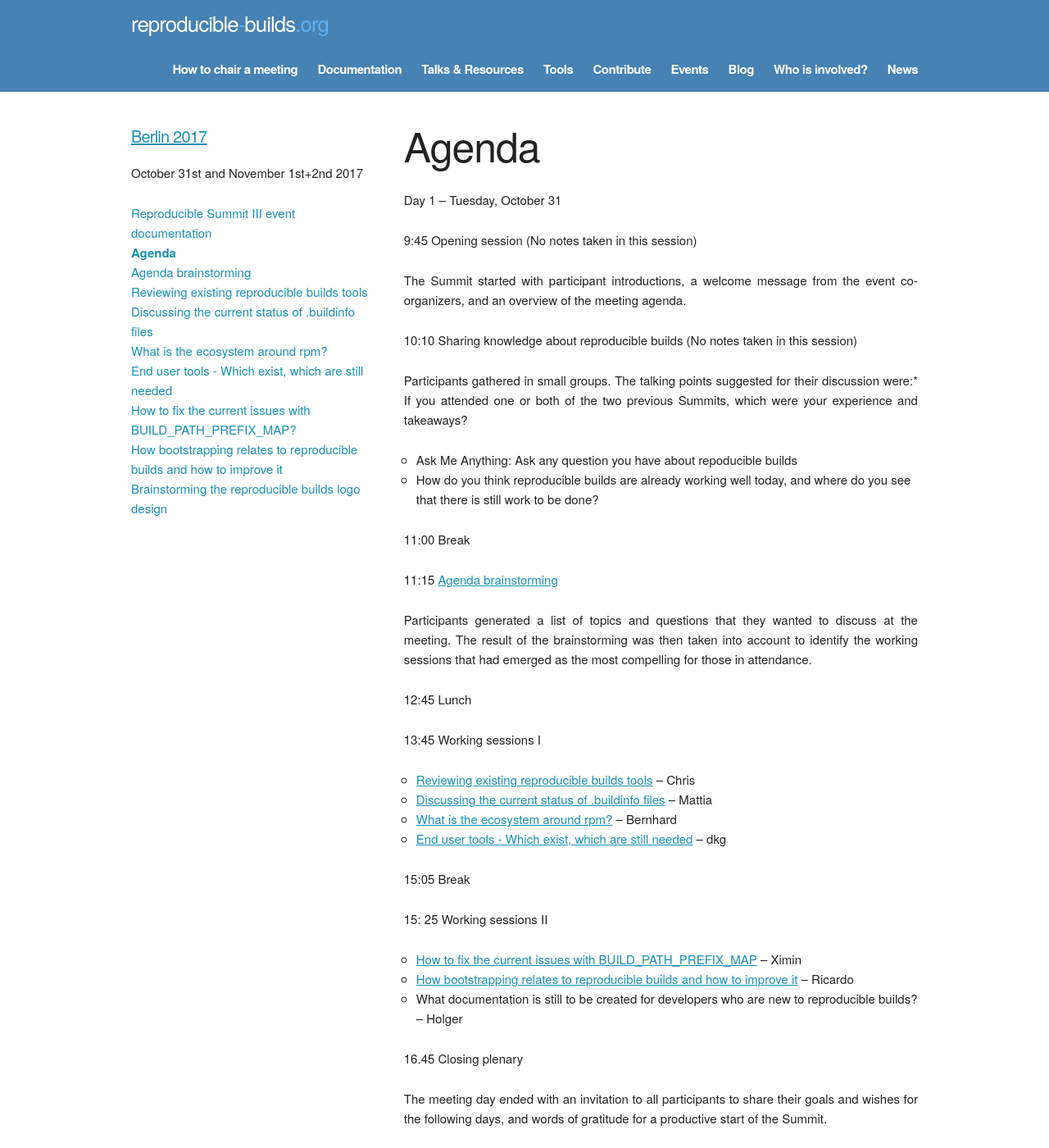
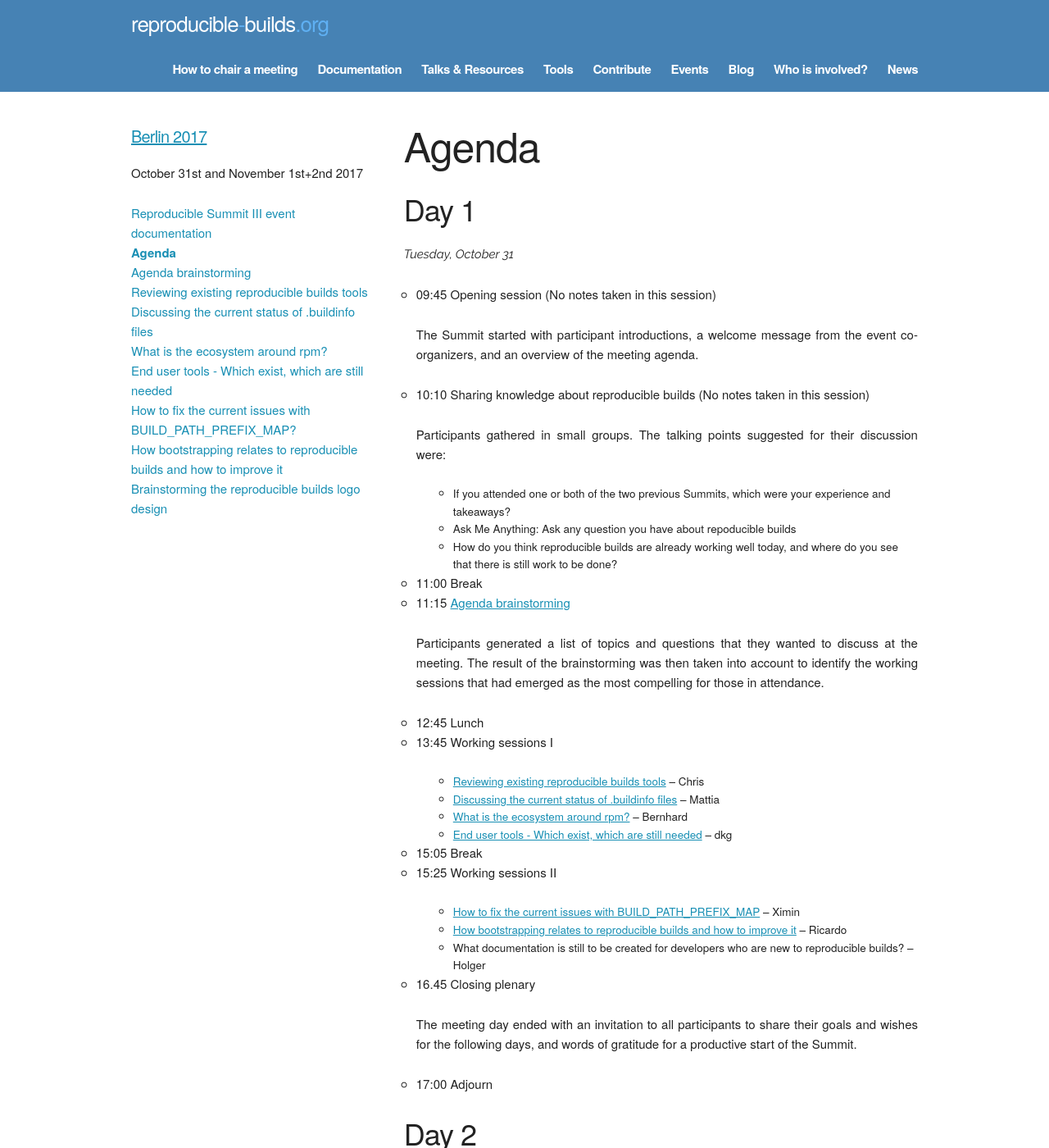
Before and after one commit to prototypefund/reproducible-website, a Jekyll site: the page built from _events/berlin2017/agenda.md, in a window 1280 px wide and 1400 px high. Shown: the whole window at 82% size. Built offline with Jekyll 4.4.1, drawn with Linux system fonts in a browser that asks for light colours; some web fonts are replaced; some of the changed text lies outside the part shown.

Commit message:
rws3: format agenda.md to look like previous years'

```diff
--- a/_events/berlin2017/agenda.md
+++ b/_events/berlin2017/agenda.md
@@ -6,159 +6,109 @@
 permalink: /events/berlin2017/agenda/
 ---
 
+Day 1
+-----
 
-Day 1 – Tuesday, October 31
-
-9:45 Opening session (No notes taken in this session)
-
-The Summit started with participant introductions, a welcome message from the event co-organizers, and an overview of the meeting agenda.
-
-10:10 Sharing knowledge about reproducible builds (No notes taken in this session)
-
-Participants gathered in small groups. The talking points suggested for their discussion were:* If you attended one or both of the two previous Summits, which were your experience and takeaways?
-* Ask Me Anything: Ask any question you have about repoducible builds
-* How do you think reproducible builds are already working well today, and where do you see that there is still work to be done?
-
-11:00 Break
-
-11:15 [Agenda brainstorming]({{ "/events/berlin2017/agendabrainstorming/" | prepend: site.baseurl }})
-
-Participants generated a list of topics and questions that they wanted to discuss at the meeting. The result of the brainstorming was then taken into account to identify the working sessions that had emerged as the most compelling for those in attendance.
-
-12:45 Lunch
-
-13:45 Working sessions I
-
-* [Reviewing existing reproducible builds tools]({{ "/events/berlin2017/existingtools/" | prepend: site.baseurl }}) – Chris
-* [Discussing the current status of .buildinfo files]({{ "/events/berlin2017/statusbuildinfofiles/" | prepend: site.baseurl }}) – Mattia
-* [What is the ecosystem around rpm?]({{ "/events/berlin2017/ecosystemrpm/" | prepend: site.baseurl }}) – Bernhard
-* [End user tools - Which exist, which are still needed]({{ "/events/berlin2017/usertools/" | prepend: site.baseurl }}) – dkg
-
-15:05 Break
-
-15: 25 Working sessions II
-
-* [How to fix the current issues with BUILD_PATH_PREFIX_MAP]({{ "/events/berlin2017/buildpathprefixmap/" | prepend: site.baseurl }}) – Ximin
-* [How bootstrapping relates to reproducible builds and how to improve it]({{ "/events/berlin2017/bootstrapping/" | prepend: site.baseurl }}) – Ricardo
-* What documentation is still to be created for developers who are new to reproducible builds? – Holger
-
-16.45 Closing plenary
-
-The meeting day ended with an invitation to all participants to share their goals and wishes for the following days, and words of gratitude for a productive start of the Summit.
+*Tuesday, October 31*
 
 
-17:00 Adjourn
+*   09:45 Opening session (No notes taken in this session)
 
-Day 2 – November 1, 2017
+    The Summit started with participant introductions, a welcome message from the event co-organizers, and an overview of the meeting agenda.
+*   10:10 Sharing knowledge about reproducible builds (No notes taken in this session)
+
+    Participants gathered in small groups. The talking points suggested for their discussion were:
+
+    * If you attended one or both of the two previous Summits, which were your experience and takeaways?
+    * Ask Me Anything: Ask any question you have about repoducible builds
+    * How do you think reproducible builds are already working well today, and where do you see that there is still work to be done?
+*   11:00 Break
+*   11:15 [Agenda brainstorming]({{ "/events/berlin2017/agendabrainstorming/" | prepend: site.baseurl }})
+
+    Participants generated a list of topics and questions that they wanted to discuss at the meeting. The result of the brainstorming was then taken into account to identify the working sessions that had emerged as the most compelling for those in attendance.
+*   12:45 Lunch
+*   13:45 Working sessions I
+
+    * [Reviewing existing reproducible builds tools]({{ "/events/berlin2017/existingtools/" | prepend: site.baseurl }}) – Chris
+    * [Discussing the current status of .buildinfo files]({{ "/events/berlin2017/statusbuildinfofiles/" | prepend: site.baseurl }}) – Mattia
+    * [What is the ecosystem around rpm?]({{ "/events/berlin2017/ecosystemrpm/" | prepend: site.baseurl }}) – Bernhard
+    * [End user tools - Which exist, which are still needed]({{ "/events/berlin2017/usertools/" | prepend: site.baseurl }}) – dkg
+*   15:05 Break
+*   15:25 Working sessions II
+
+    * [How to fix the current issues with BUILD_PATH_PREFIX_MAP]({{ "/events/berlin2017/buildpathprefixmap/" | prepend: site.baseurl }}) – Ximin
+    * [How bootstrapping relates to reproducible builds and how to improve it]({{ "/events/berlin2017/bootstrapping/" | prepend: site.baseurl }}) – Ricardo
+    * What documentation is still to be created for developers who are new to reproducible builds? – Holger
+*   16.45 Closing plenary
+
+    The meeting day ended with an invitation to all participants to share their goals and wishes for the following days, and words of gratitude for a productive start of the Summit.
+*   17:00 Adjourn
 
 
-9:45 Opening session (No notes taken in this session)
+Day 2
+-----
 
-The second day of the Summit opened with a summary of the work done during the previous day, and a brief overview of the plan for the day ahead.
+*November 1, 2017*
 
 
-9:55 Working Sessions III (Session notes start on page 36)* Improving reproducible builds in Java – Gábor
-* Bootstrapping: Mapping the problem space – Ricardo
-* Best practices and open issues in regards to engaging upstreams – Chris
-* How can policies help the end user to define what they want in terms of reproducibility? – dkg
+*   09:45 Opening session (No notes taken in this session)
+
+    The second day of the Summit opened with a summary of the work done during the previous day, and a brief overview of the plan for the day ahead.
+*   09:55 Working Sessions III (Session notes start on page 36)* Improving reproducible builds in Java – Gábor
+    * Bootstrapping: Mapping the problem space – Ricardo
+    * Best practices and open issues in regards to engaging upstreams – Chris
+    * How can policies help the end user to define what they want in terms of reproducibility? – dkg
+*   11:30 Break
+*   12:00 Skill share sessions (No notes taken in these sessions)* How to rebuild a specific .deb from its .buildinfo
+    * How to do everything* in Emacs (<nowiki>*conditions apply</nowiki>)
+    * Ask Me Anything coreboot
+    * Binwalk arbitrary firmware images
+    * How/why not reproducible tar format is
+    * How to build NetBSD
+    * How to use reprotest
+    * How to autoclassify indeterminism
+    * How to snapshot Debian to build reproducible system images
+    * AMA F-Droid
+    * How to integrate with Travis CI
+*   12:30 Lunch
+*   13:30 Working sessions IV (Session notes start on page 49)* Mapping out archive formats – Eric
+    * Building a system image from existing binaries – intrigeri
+    * How to preserve software integrity in different legal contexts? – dkg
+    * Marketing: Why is it valuable to support the reproducible builds work and who is our audience? – Beatrice
+*   14.45 Break
+*   15:00 Closing plenary
+
+    The day was brought to a close with the invitation to share proposals for the next day's working sessions, and the invitation to use the meeting space to hack together during the rest of the afternoon.
+*   15:20 Adjourn
+*   15:20 – 17:30 Hack time
+
+Day 3
+-----
+
+*November 2, 2017*
 
 
+*   09:45 Opening session (No notes taken in this session)
 
+    The final day of the Summit opened with the encouragement to focus the last day of the meeting on drafting action plans to be carried out during the following weeks and months.
+*   10:05 Working sessions V (Session notes start on page 58)* Defining terminology: reproducible, bootstrap<span style="background-color:transparent;">pable, reliable – Timothy</span>
+    * SOURCE_DATE_EPOCH specification: Overview and improvements needed – Ximin
+    * Setting up build environments for reproducibility – Marcus
+    * What is needed to run rebuilders? – dkg
+*   11:05 Break
+*   11:20 Working sessions VI (Session notes start on page 71)* Mapping out our short- and long-term goals – Holger
+    * How to onboard new contributors – Mattia
+    * Identifying next actionable steps for marketing outreach – Beatrice
+    * Funding reproducible builds work – Elisa, Chris
+*   12:40 Lunch
+*   13:40 working sessions VII (Session notes start on page 84)* Enabling cross-distro reproducibility – Janneke
+    * Exploring reproducibility for Mac and Windows – Nicolas
+    * What does code-signing means in terms of reproducibility? – Chris, dkg
+    * Prioritizing the minimum viable set of tools needed for end users – Ricardo, intrigeri
+    * Discussing current status and potential improvements in regards to .buildinfo files for rpm and iso – Marek
+    * Brainstorming the reproducible builds logo design – Holger, Brennan
+*   15:30 Closing plenary
 
-
-11:30 Break
-
-
-12:00 Skill share sessions (No notes taken in these sessions)* How to rebuild a specific .deb from its .buildinfo
-* How to do everything* in Emacs (<nowiki>*conditions apply</nowiki>)
-* Ask Me Anything coreboot
-* Binwalk arbitrary firmware images
-* How/why not reproducible tar format is
-* How to build NetBSD
-* How to use reprotest
-* How to autoclassify indeterminism
-* How to snapshot Debian to build reproducible system images
-* AMA F-Droid
-* How to integrate with Travis CI
-
-
-
-
-
-12:30 Lunch
-
-
-13:30 Working sessions IV (Session notes start on page 49)* Mapping out archive formats – Eric
-* Building a system image from existing binaries – intrigeri
-* How to preserve software integrity in different legal contexts? – dkg
-* Marketing: Why is it valuable to support the reproducible builds work and who is our audience? – Beatrice
-
-
-
-
-
-14.45 Break
-
-
-15:00 Closing plenary
-
-The day was brought to a close with the invitation to share proposals for the next day's working sessions, and the invitation to use the meeting space to hack together during the rest of the afternoon.
-
-
-15:20 Adjourn
-
-
-15:20 – 17:30 Hack time
-
-Day 3 – November 2, 2017
-
-
-9:45 Opening session (No notes taken in this session)
-
-The final day of the Summit opened with the encouragement to focus the last day of the meeting on drafting action plans to be carried out during the following weeks and months.
-
-
-10:05 Working sessions V (Session notes start on page 58)* Defining terminology: reproducible, bootstrap<span style="background-color:transparent;">pable, reliable – Timothy</span>
-* SOURCE_DATE_EPOCH specification: Overview and improvements needed – Ximin
-* Setting up build environments for reproducibility – Marcus
-* What is needed to run rebuilders? – dkg
-
-
-
-
-
-11:05 Break
-
-
-11:20 Working sessions VI (Session notes start on page 71)* Mapping out our short- and long-term goals – Holger
-* How to onboard new contributors – Mattia
-* Identifying next actionable steps for marketing outreach – Beatrice
-* Funding reproducible builds work – Elisa, Chris
-
-
-
-
-
-12:40 Lunch
-
-
-13:40 working sessions VII (Session notes start on page 84)* Enabling cross-distro reproducibility – Janneke
-* Exploring reproducibility for Mac and Windows – Nicolas
-* What does code-signing means in terms of reproducibility? – Chris, dkg
-* Prioritizing the minimum viable set of tools needed for end users – Ricardo, intrigeri
-* Discussing current status and potential improvements in regards to .buildinfo files for rpm and iso – Marek
-* Brainstorming the reproducible builds logo design – Holger, Brennan
-
-
-
-
-
-15:30 Closing plenary
-
-The Summit ended with notes of appreciation for everyone who participated in the meeting and contributed to its success.
-
-
-16:00 Adjourn
-
-
-16:00 – 17:30 Hack time
+    The Summit ended with notes of appreciation for everyone who participated in the meeting and contributed to its success.
+*   16:00 Adjourn
+*   16:00 – 17:30 Hack time
```
